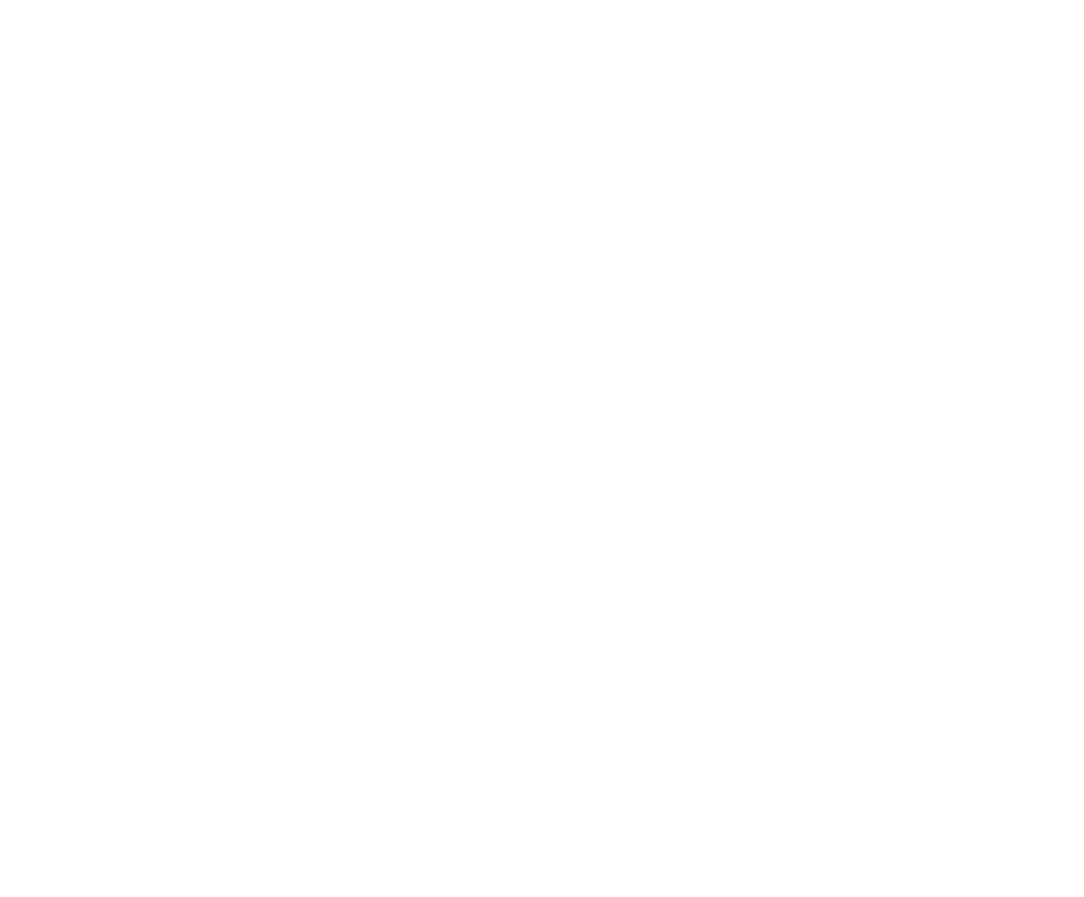
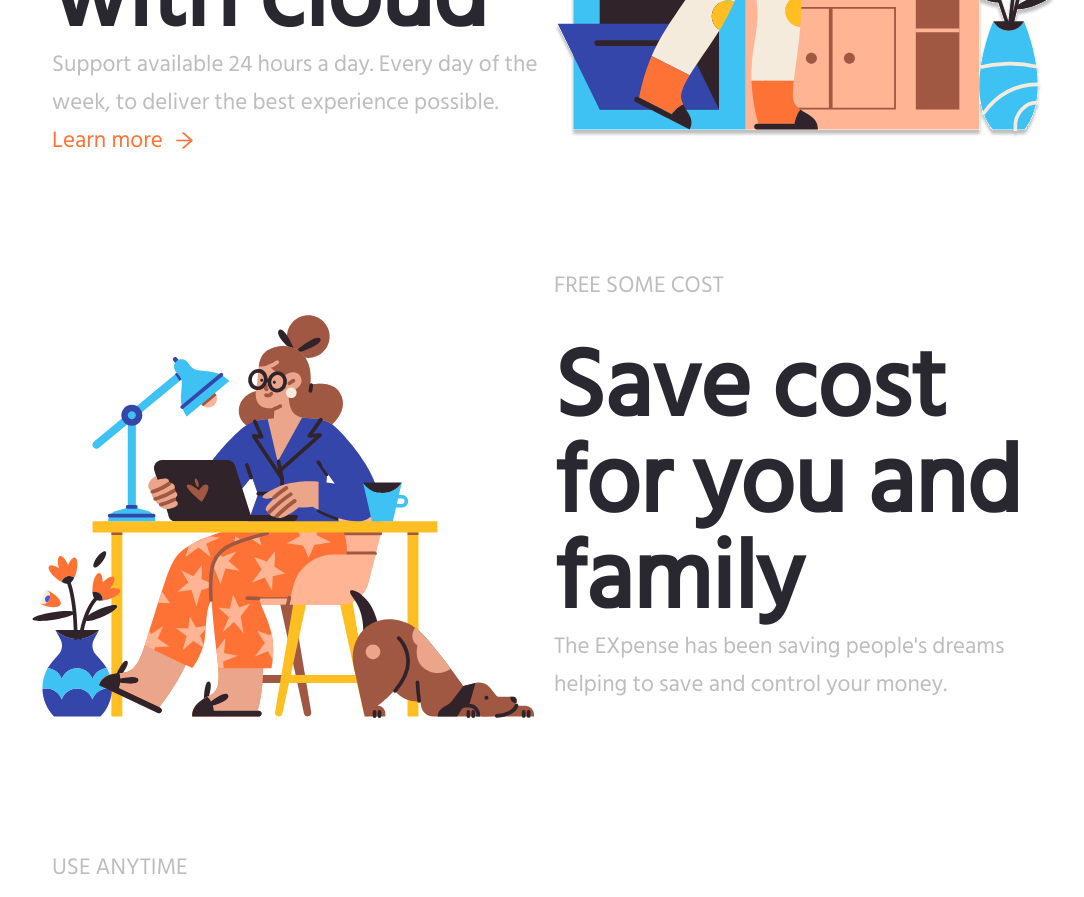
Before and after one commit to wesleyara/expense, a Next.js app: page / in a window 1280 px wide. Shown: the part 1120-2017 px from the top of the page, without its empty margins (96-1180 px from the left). Before the commit the page ends 800 px from the top, so only its background shows below. Built offline with nearby package versions, Linux system fonts and the light colour scheme.

Commit message:
feat: adding components

```diff
--- a/src/components/HomePage/index.tsx
+++ b/src/components/HomePage/index.tsx
@@ -1,9 +1,19 @@
+import { SectionFive } from "./SectionFive";
+import { SectionFour } from "./SectionFour";
 import { SectionOne } from "./SectionOne";
+import { SectionSeven } from "./SectionSeven";
+import { SectionSix } from "./SectionSix";
+import { SectionThree } from "./SectionThree";
 
 export function HomePage() {
   return (
     <>
       <SectionOne />
+      <SectionThree />
+      <SectionFour />
+      <SectionFive />
+      <SectionSix />
+      <SectionSeven />
     </>
   );
 }
```
